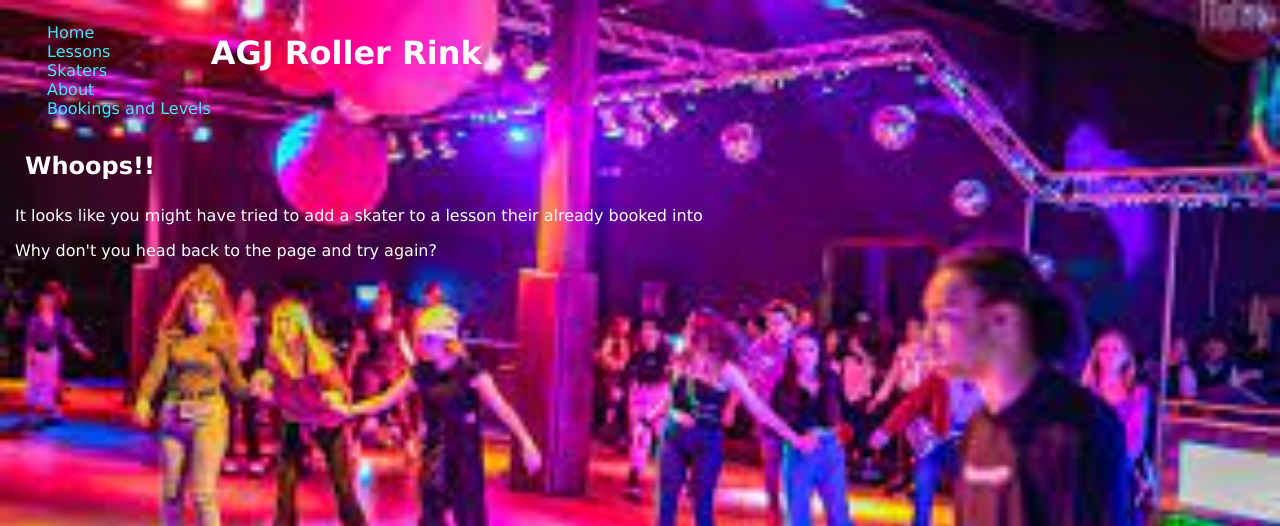
After one commit to alexgjohn/RinkedIn, a Flask app: page /error in a window 1280 px wide. The commit adds this page. Shown: the top 526 px of the page. Run offline with Flask 3, Linux system fonts and the light colour scheme.

```diff
--- a/roller_rink/app.py
+++ b/roller_rink/app.py
@@ -16,5 +16,9 @@ def home():
 def about():
     return render_template('about.jinja', title = "About Us")
 
+@app.route('/error')
+def error():
+    return render_template('error.jinja', title = "Whoops!")
+
 if __name__ == '__main__':
     app.run(debug=True)
--- a/roller_rink/controllers/levels_controller.py
+++ b/roller_rink/controllers/levels_controller.py
@@ -33,8 +33,7 @@ def add_level():
     level = Level(skater, lesson, level_reached)
     result = level_repo.check_for_duplicate(level)
     if result == True:
-        # flash("This skater is already booked to this lesson")
-        return redirect('/levels')
+        return redirect('/error')
     else:
         level_repo.save(level)
         return redirect('/levels')
--- a/roller_rink/controllers/skaters_controller.py
+++ b/roller_rink/controllers/skaters_controller.py
@@ -68,8 +68,7 @@ def add_level_for_skater(id):
     level = Level(skater, lesson, level_reached)
     result = level_repo.check_for_duplicate(level)
     if result == True:
-        flash("This skater is already booked to this lesson")
-        return redirect('/skaters')
+        return redirect('/error')
     else:
         level_repo.save(level)
         return redirect('/skaters')
--- a/roller_rink/static/css/style.css
+++ b/roller_rink/static/css/style.css
@@ -4,8 +4,8 @@ body {
     background-repeat: no-repeat;
     color: #fdfdfd;
     font-family: "Lucida Sans Unicode", "Lucida Grande", sans-serif;
-    padding: 0px;
-    margin: 0px;
+    padding: 2px;
+    margin: 5px;
 }
 
 body > main > nav > ul {
@@ -32,3 +32,17 @@ a:hover {
 #content {
     padding: 8px;
 }
+
+#header {
+    display: flex;
+    /* justify-content: space-evenly; */
+    align-items: flex-start;
+}
+
+#header > h2 {
+    font-size: xx-large;
+}
+
+#header > nav > ul {
+    list-style: none;
+}
--- a/roller_rink/templates/base.jinja
+++ b/roller_rink/templates/base.jinja
@@ -9,6 +9,7 @@
 </head>
 <body>
   <main class="flex flex--row">
+    <section id="header">
       <nav>
         <ul>
           <li>
@@ -26,11 +27,10 @@
           <li>
             <a href="/levels">Bookings and Levels</a>
           </li>
-        {# <li>
-          <a href="/contact">Contact</a>
-        </li> #}
         </ul>
       </nav>
+      <h2>AGJ Roller Rink</h2>
+    </section>
   <section id="content">
       {% block content %}
 
--- /dev/null
+++ b/roller_rink/templates/error.jinja
@@ -0,0 +1,7 @@
+{% extends 'base.jinja' %}
+
+{% block content %}
+<h1>{{ title }}!</h1>
+<p>It looks like you might have tried to add a skater to a lesson their already booked into</p>
+<p>Why don't you head back to the page and try again?</p>
+{% endblock %}
```
Also changed, not shown: roller_rink/console.py (+3 -6 lines), roller_rink/controllers/lessons_controller.py (+8 -0 lines), roller_rink/templates/lessons/book.jinja (+35 -0 lines), roller_rink/static/images/background.jpg (renamed from roller_rink/static/img/background.jpg), roller_rink/static/images/background_2.jpg (renamed from roller_rink/static/img/background_2.jpg). Lines whose indentation alone changed are shown as unchanged.
